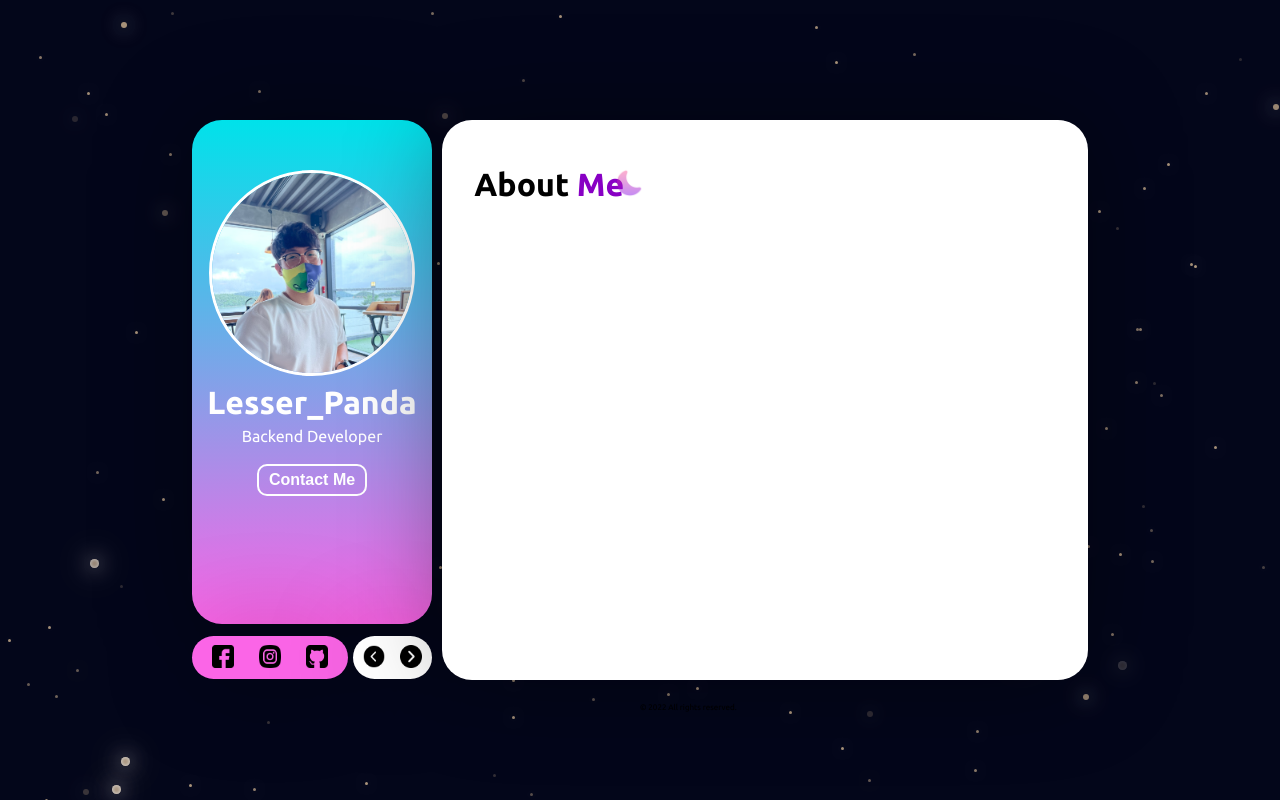
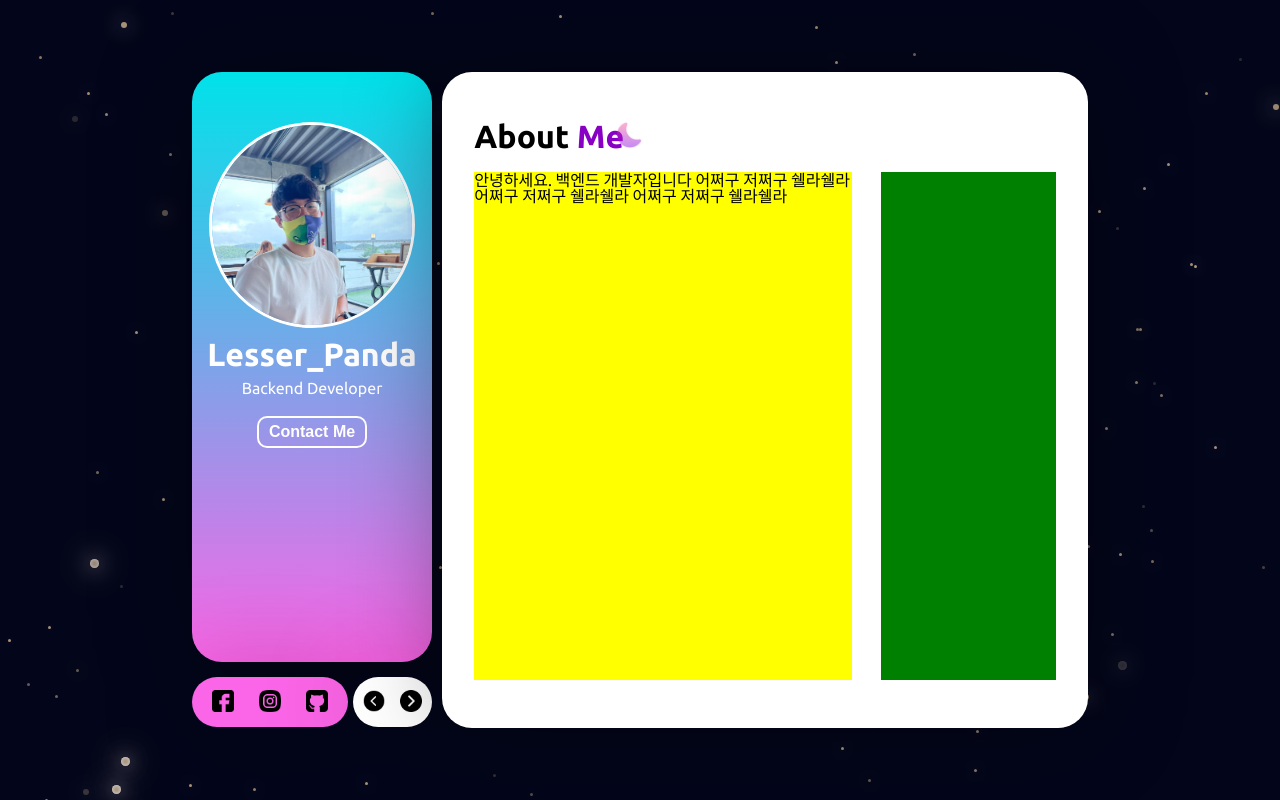
Before and after one commit to hong0917/about-me, a Vue app: page / in a window 1280 px wide. Built offline with nearby package versions, Linux system fonts and the light colour scheme.

Commit message:
스크롤 생성

```diff
--- a/src/assets/css/common.css
+++ b/src/assets/css/common.css
@@ -1,6 +1,9 @@
 .bg{
   font-family: 'Ubuntu', sans-serif;
 }
+
+#side {-ms-overflow-style: none; /* IE and Edge */scrollbar-width: none; /* Firefox */}
+#side::-webkit-scrollbar {display: none; /* Chrome, Safari, Opera*/}
 
 .fade-enter-from {
   opacity: 0;
--- a/src/assets/css/profile.css
+++ b/src/assets/css/profile.css
@@ -30,6 +30,11 @@
 .site_content { width: 90%; height: 100%; margin: 3rem auto; overflow: hidden;}
 
 /* intro */
+.intro{height: 70vh; overflow: scroll;}
+.intro_content{width: 100%; display: flex; flex-direction: row; flex-wrap: nowrap; justify-content: space-between;}
 .intro h2{ font-size: 2rem; font-weight: bold; position: relative; display: inline-block;}
 .intro h2:after{position: absolute;  opacity: 0.45; top: 0; right: -20px; content: '';  height: 30px;  width: 30px; background-repeat: no-repeat;  background-image: url("../img/moon.png");  background-size: 30px 30px;  z-index: 0;}
 .intro h2 span{ color: var(--icon-color); }
+
+.content_left{ width: 65%; height: 800px; background-color: yellow; margin-top: 20px;}
+.content_right{ width: 30%; height: 800px; background-color: green; margin-top: 20px;}
--- a/src/components/Intro.vue
+++ b/src/components/Intro.vue
@@ -1,17 +1,19 @@
 <template>
-  <div class="intro">
+  <div class="intro" id="side">
     <div class="title">
     <h2>About <span>Me</span></h2>
     </div>
-    <div class="intro_left">
-        <div class="">
+    <div class="intro_content">
+      <div class="content_left">
+          <div class="hello">
+            <q>안녕하세요. 백엔드 개발자입니다 어쩌구 저쩌구 쉘라쉘라 어쩌구 저쩌구 쉘라쉘라 어쩌구 저쩌구 쉘라쉘라</q>
+          </div>
+      </div>
+      <div class="content_right">
+          <div class="">
 
-        </div>
-    </div>
-    <div class="intro_right">
-        <div class="">
-
-        </div>
+          </div>
+      </div>
     </div>
   </div>
 </template>
```
